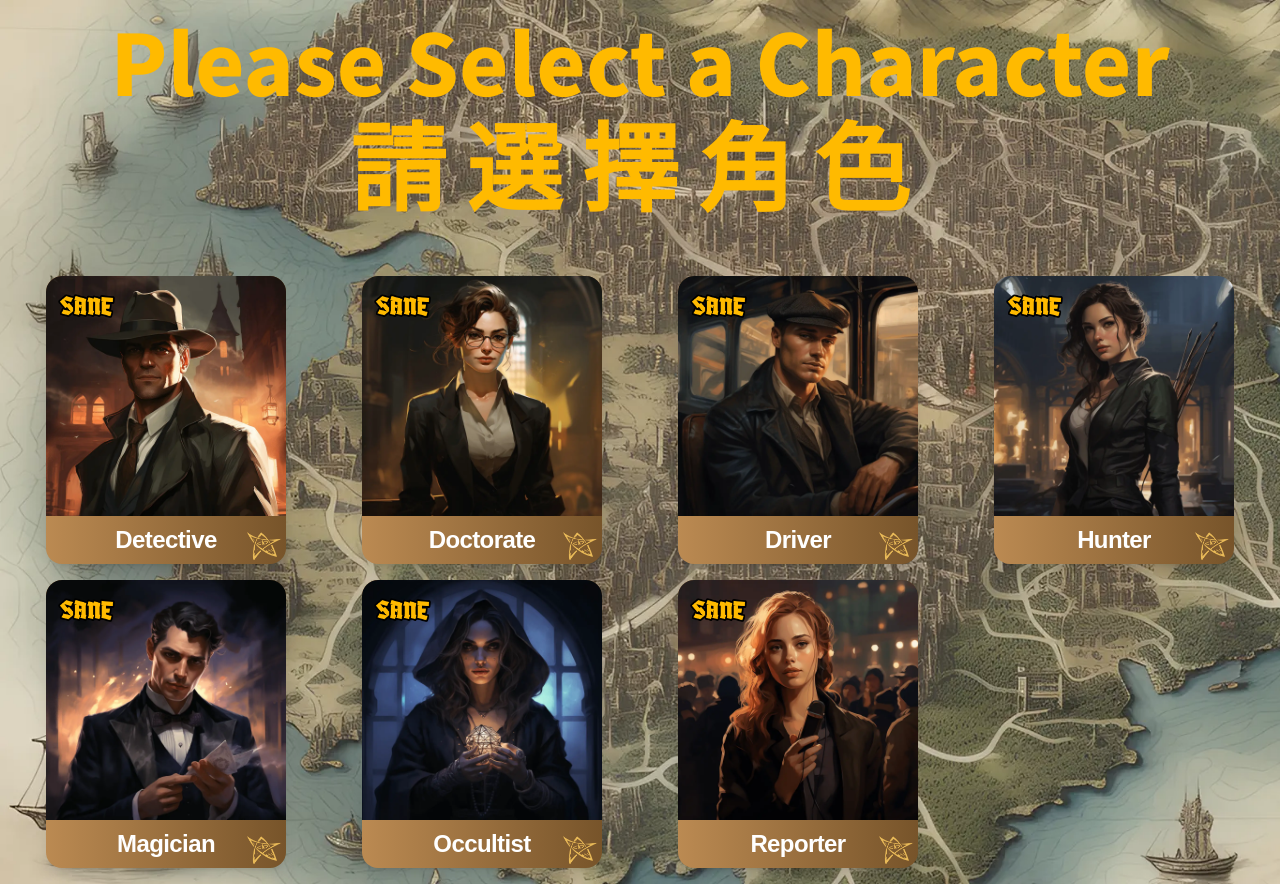
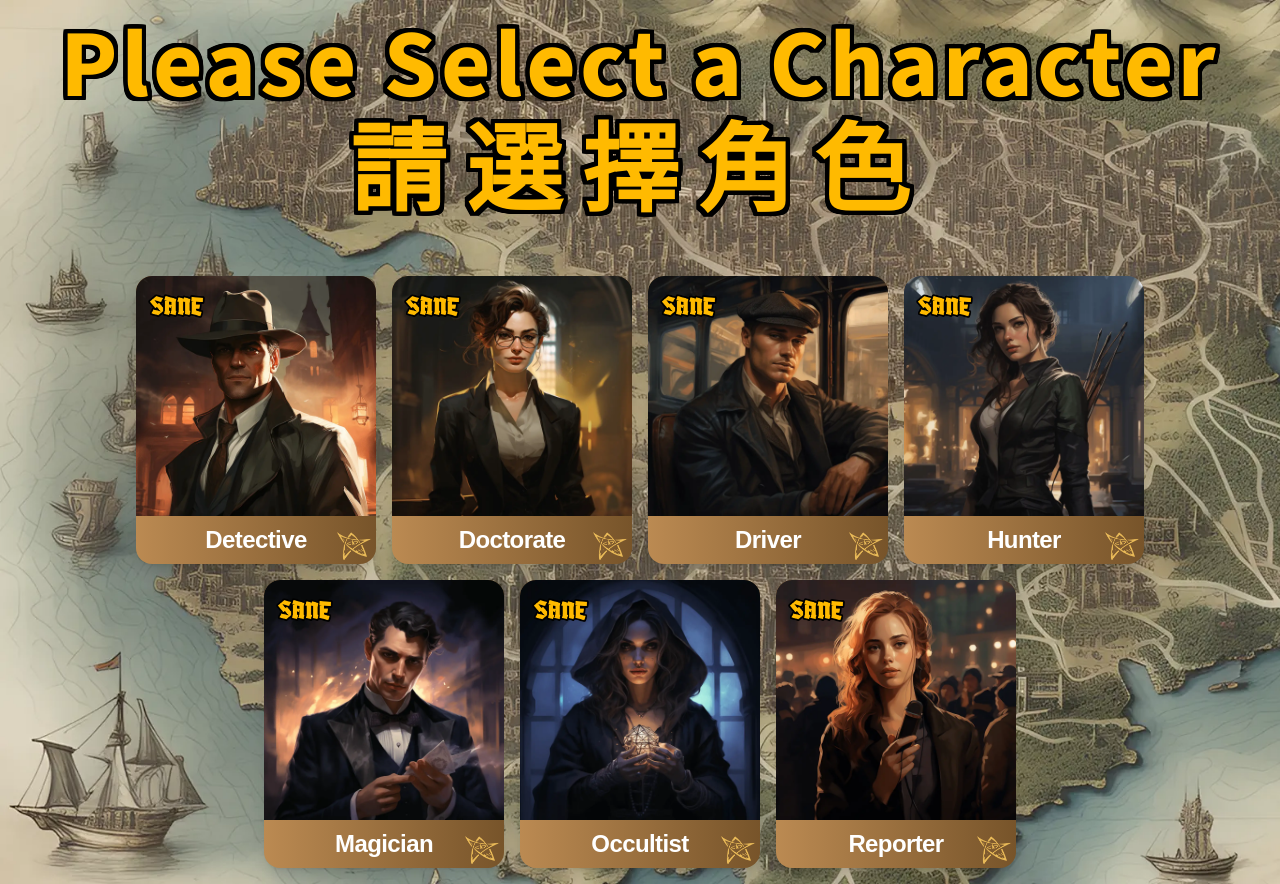
Before and after one commit to Game-as-a-Service/Pandemic-Reign-of-Cthulhu, a Next.js app in the folder frontend/: page /card-picking in a window 1280 px wide. Built offline with nearby package versions, Linux system fonts and the light colour scheme; a web font is replaced by a local one.

Commit message:
bugfix: fix page, button and card layout

```diff
--- a/frontend/app/card-picking/page.tsx
+++ b/frontend/app/card-picking/page.tsx
@@ -3,12 +3,15 @@ import { investigators } from "@/config/investigators";
 
 export default function RolePickingDemo() {
   return (
-    <main className="flex flex-col w-full h-full p-4 bg-cover gap-11 bg-map">
-      <h1 className="font-bold leading-tight text-center text-outline text-7xl xl:text-8xl text-yellow">
+    <main className="min-h-screen py-4 bg-cover bg-map">
+      <div className="container">
+        <h1 className="font-bold leading-tight text-center text-outline-4 tracking-[4px] text-7xl xl:text-8xl text-yellow">
           Please Select a Character
-        <span className="block leading-tight tracking-[20px]">請選擇角色</span>
+          <span className="block leading-tight tracking-[20px]">
+            請選擇角色
+          </span>
         </h1>
-      <div className="grid grid-cols-4 gap-4 justify-items-center">
+        <div className="flex flex-wrap items-center justify-center gap-4 mt-11">
           {investigators.map((investigator) => {
             const { name, saneImage, sanity } = investigator;
             return (
@@ -21,6 +24,7 @@ export default function RolePickingDemo() {
             );
           })}
         </div>
+      </div>
     </main>
   );
 }
--- a/frontend/app/level-select/page.tsx
+++ b/frontend/app/level-select/page.tsx
@@ -3,7 +3,7 @@ import { levels } from "@/config/levels";
 
 export default function LevelSelectDemo() {
   return (
-    <main className="h-full pb-48 bg-cover bg-map pt-11">
+    <main className="min-h-screen pb-48 bg-cover bg-map pt-11">
       <div className="container">
         <h1 className="text-6xl font-bold leading-tight text-center text-outline-4 xl:text-8xl text-yellow tracking-[4px]">
           Please Select the Level of Difficulty
@@ -16,7 +16,7 @@ export default function LevelSelectDemo() {
             return (
               <Button
                 key={level.en}
-                className="w-full h-auto transition-opacity bg-gradient-to-r from-tertiary to-secondary rounded-3xl py-14 shadow-custom hover:opacity-90 active:opacity-90"
+                className="w-full h-auto transition-all bg-gradient-to-r from-tertiary to-secondary rounded-3xl py-14 shadow-custom hover:scale-95 active:scale-95"
                 size="lg"
               >
                 <span className="text-white font-bold tracking-[2px] text-outline-2 text-7xl xl:text-8xl">
--- a/frontend/components/investigator-card2/index.tsx
+++ b/frontend/components/investigator-card2/index.tsx
@@ -45,6 +45,7 @@ const InvestigatorCard = React.memo(function ({
     <Card
       className={cn(
         "rounded-2xl w-60 min-h-[250px] border-0 bg-gradient-to-r shadow-lg cursor-pointer transition-all",
+        "hover:scale-95 active:scale-95",
         gradientStyle[sanity],
         isSelected ? "grayscale" : "grayscale-0"
       )}
```
Lines whose indentation alone changed are shown as unchanged.
